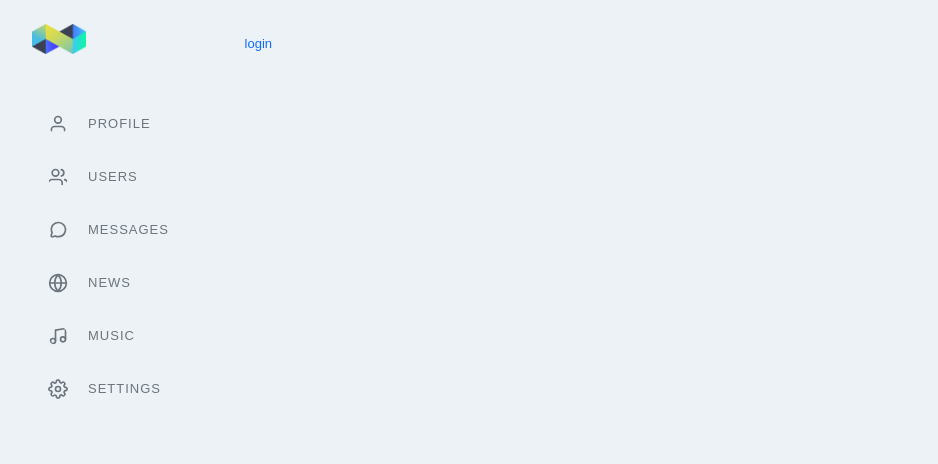
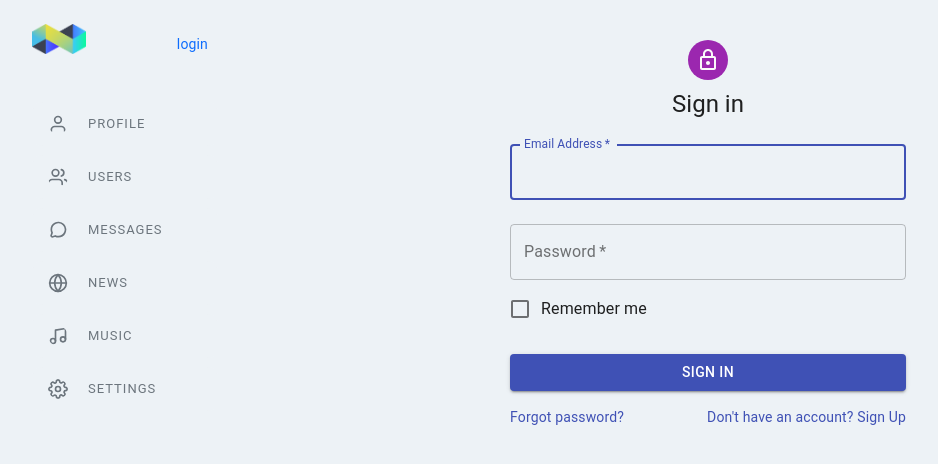
Before and after one commit to antondoom1/social-network, a React (Create React App) app: page /login in a window 1280 px wide. Shown: the top 464 px of the page, without its empty margins (32-970 px from the left). Built offline with nearby package versions, Linux system fonts and the light colour scheme; no server answers.

Commit message:
Samurai's way 68 - Redirect

```diff
--- a/src/App.tsx
+++ b/src/App.tsx
@@ -8,6 +8,7 @@ import {Route} from 'react-router-dom'
 import {DialogsContainer} from './components/Dialogs/DialogsContainer'
 import {UsersContainer} from './components/Users/UsersContainer'
 import {ProfileContainer} from './components/Profile/ProfileAPIComponent'
+import LoginPage from './components/Login/LoginPage'
 
 const App = () => {
 
@@ -27,6 +28,8 @@ const App = () => {
                render={() => <Settings/>}/>
         <Route path={'/users'}
                render={() => <UsersContainer/>}/>
+        <Route path={'/login'}
+               render={() => <LoginPage/>}/>
       </div>
     </div>
   )
--- a/src/components/Dialogs/Dialogs.module.css
+++ b/src/components/Dialogs/Dialogs.module.css
@@ -11,6 +11,6 @@
     background-color: white;
     background-clip: border-box;
     border-radius: 15px;
-    box-shadow: 0 8px 30px rgb(0 0 0 / 5%);
+    box-shadow: 0 8px 30px rgb(155, 39, 175);
     margin-bottom: 15px;
 }
--- a/src/components/Dialogs/Dialogs.tsx
+++ b/src/components/Dialogs/Dialogs.tsx
@@ -4,8 +4,9 @@ import {DialogItem} from './DialogItem/DialogItem'
 import {Message} from './Message/Message'
 import {Edit3} from 'react-feather'
 import {DialogsPropsType} from './DialogsContainer'
+import {Redirect} from 'react-router-dom'
 
-export const Dialogs: React.FC<DialogsPropsType> = ({changeMessageText, sendMessage, dialogsPage}) => {
+export const Dialogs: React.FC<DialogsPropsType> = ({changeMessageText, sendMessage, dialogsPage, isAuth}) => {
 
   const sendMessageHandler = () => sendMessage()
 
@@ -23,6 +24,8 @@ export const Dialogs: React.FC<DialogsPropsType> = ({changeMessageText, sendMess
       <Message key={m.id} message={m.message} id={m.id}/>
     )
   })
+
+  if (!isAuth) return <Redirect to={'/login'}/>
 
   return (
     <div className={s.dialogs}>
--- a/src/components/Dialogs/DialogsContainer.tsx
+++ b/src/components/Dialogs/DialogsContainer.tsx
@@ -6,6 +6,7 @@ import {Dispatch} from 'redux'
 
 type MapStateToPropsType = {
   dialogsPage: InitialStateType
+  isAuth: boolean
 }
 
 type MapDispatchToPropsType = {
@@ -17,7 +18,8 @@ export type DialogsPropsType = MapStateToPropsType & MapDispatchToPropsType
 
 const mapStateToProps = (state: AppStateType): MapStateToPropsType => {
   return {
-    dialogsPage: state.dialogsPage
+    dialogsPage: state.dialogsPage,
+    isAuth: state.auth.isAuth
   }
 }
 
--- /dev/null
+++ b/src/components/Login/LoginPage.module.css
@@ -0,0 +1,3 @@
+.loginPageWrapper {
+    width: 60rem;
+}
--- /dev/null
+++ b/src/components/Login/LoginPage.tsx
@@ -0,0 +1,96 @@
+import React from 'react'
+import {
+  Avatar,
+  Box, Button, Checkbox,
+  Container,
+  CssBaseline,
+  FormControlLabel, Grid,
+  Link,
+  TextField,
+  Typography
+} from '@material-ui/core'
+import LockOutlinedIcon from '@material-ui/icons/LockOutlined'
+import s from './LoginPage.module.css'
+
+
+export default function LoginPage() {
+  const handleSubmit = (event: React.FormEvent<HTMLFormElement>) => {
+    event.preventDefault()
+    const data = new FormData(event.currentTarget)
+    console.log({
+      email: data.get('email'),
+      password: data.get('password')
+    })
+  }
+
+  return (
+    <div className={s.loginPageWrapper}>
+      <Container component="main" maxWidth="xs">
+        <CssBaseline/>
+        <Box
+          sx={{
+            marginTop: 8,
+            display: 'flex',
+            flexDirection: 'column',
+            alignItems: 'center'
+          }}
+        >
+          <Avatar style={{margin: '8px', backgroundColor: '#9B27AF'}}>
+            <LockOutlinedIcon/>
+          </Avatar>
+          <Typography component="h1" variant="h5">
+            Sign in
+          </Typography>
+          <Box component="form" onSubmit={handleSubmit} sx={{mt: 1}}>
+            <TextField
+              variant="outlined"
+              margin="normal"
+              required
+              fullWidth
+              id="email"
+              label="Email Address"
+              name="email"
+              autoComplete="email"
+              autoFocus
+            />
+            <TextField
+              variant="outlined"
+              margin="normal"
+              required
+              fullWidth
+              name="password"
+              label="Password"
+              type="password"
+              id="password"
+              autoComplete="current-password"
+            />
+            <FormControlLabel
+              control={<Checkbox value="remember" color="primary"/>}
+              label="Remember me"
+            />
+            <Button
+              type="submit"
+              fullWidth
+              variant="contained"
+              color="primary"
+              style={{marginTop: '24px', marginBottom: '16px'}}
+            >
+              Sign In
+            </Button>
+            <Grid container>
+              <Grid item xs>
+                <Link href="#" variant="body2">
+                  Forgot password?
+                </Link>
+              </Grid>
+              <Grid item>
+                <Link href="#" variant="body2">
+                  {'Don\'t have an account? Sign Up'}
+                </Link>
+              </Grid>
+            </Grid>
+          </Box>
+        </Box>
+      </Container></div>
+  )
+}
--- a/src/components/Profile/ProfileAPIComponent.tsx
+++ b/src/components/Profile/ProfileAPIComponent.tsx
@@ -4,10 +4,11 @@ import {Profile} from './Profile'
 import {getUserProfile} from '../../redux/profile-reducer'
 import {connect} from 'react-redux'
 import {ProfileType} from '../../types/entities'
-import {RouteComponentProps, withRouter} from 'react-router-dom'
+import {Redirect, RouteComponentProps, withRouter} from 'react-router-dom'
 
 export type MapStateToPropsType = {
   profile: ProfileType
+  isAuth?: boolean
 }
 type MapDispatchToPropsType = {
   getUserProfile: (userId: string) => void
@@ -34,6 +35,8 @@ export class ProfileAPIComponent extends React.Component<ProfilePropsType, AppSt
   }
 
   render() {
+    if (!this.props.isAuth) return <Redirect to={'/login'}/>
+
     return (
       <Profile profile={this.props.profile}/>
     )
@@ -42,7 +45,8 @@ export class ProfileAPIComponent extends React.Component<ProfilePropsType, AppSt
 
 const mapStateToProps = (state: AppStateType): MapStateToPropsType => {
   return {
-    profile: state.profilePage.profile
+    profile: state.profilePage.profile,
+    isAuth: state.auth.isAuth
   }
 }
 
--- a/src/components/Profile/SectionAbout/SectionAbout.module.css
+++ b/src/components/Profile/SectionAbout/SectionAbout.module.css
@@ -30,7 +30,7 @@
 
 .sectionAboutWrapper .aboutBlock p {
     font-weight: 500;
-    color: #adb5bd;
+    color: #9b27af;
     margin-bottom: 0;
     margin-top: 0;
     font-size: 12px;
```
